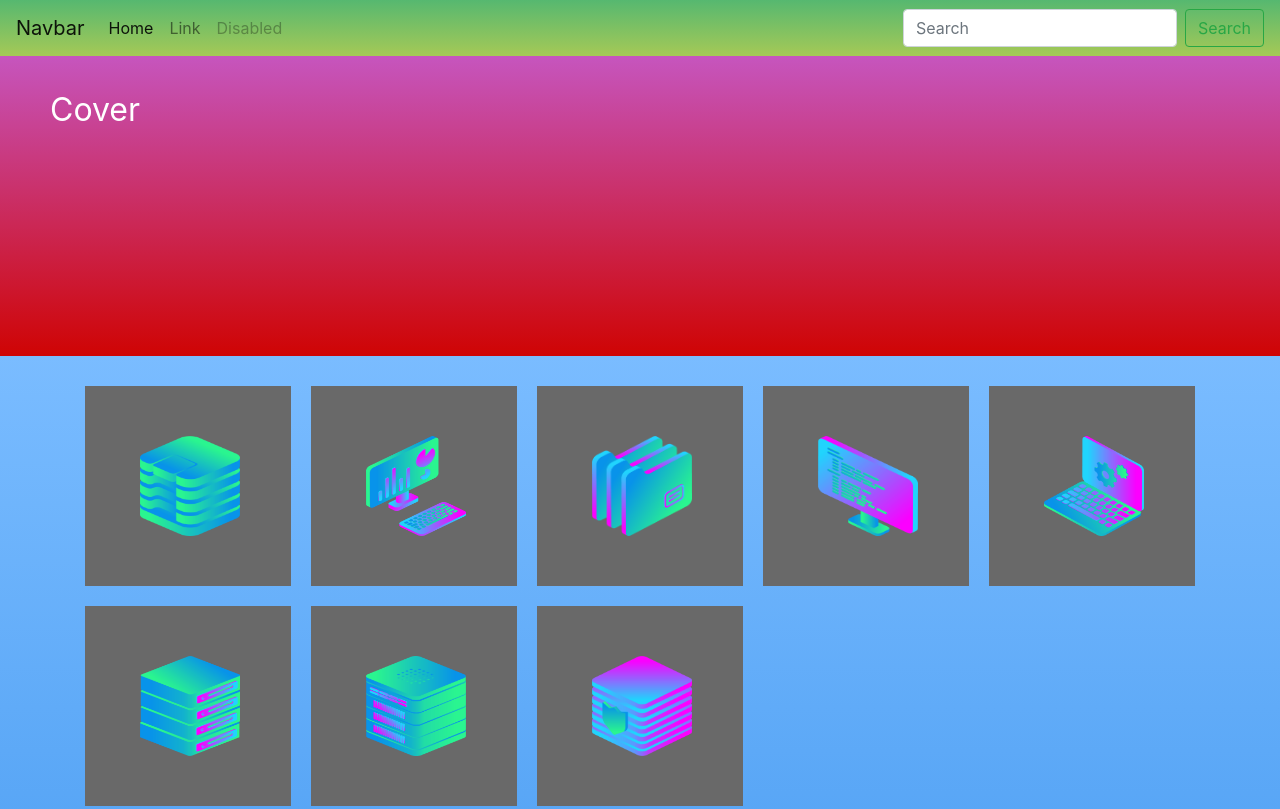
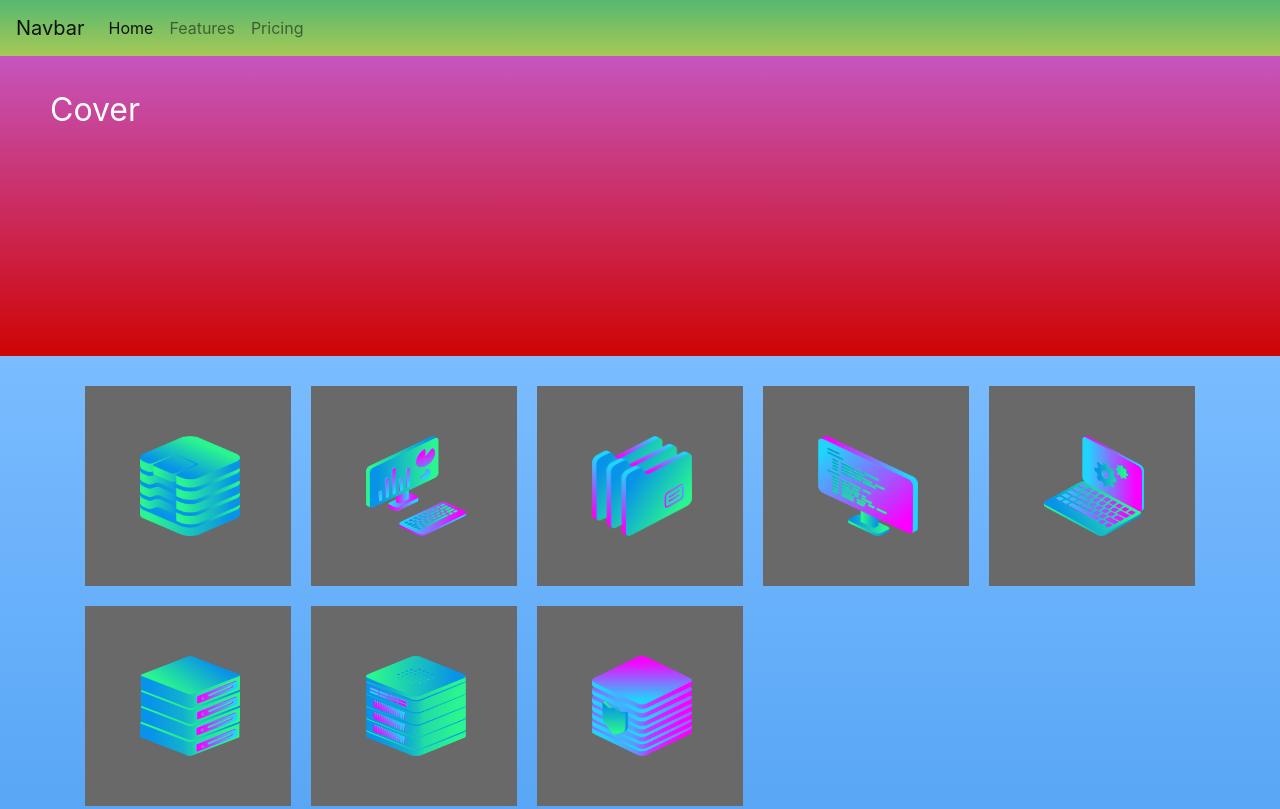
Before and after one commit to joewilson04/layout-master, a plain HTML site: page index.html in a window 1280 px wide. Shown: the top 809 px of the page. Drawn offline with nearby package versions, Linux system fonts and the light colour scheme.

Commit message:
reverted to origional navnar

```diff
--- a/index.html
+++ b/index.html
@@ -6,28 +6,31 @@
   <link rel="stylesheet" href="https://stackpath.bootstrapcdn.com/bootstrap/4.5.2/css/bootstrap.min.css" integrity="sha384-JcKb8q3iqJ61gNV9KGb8thSsNjpSL0n8PARn9HuZOnIxN0hoP+VmmDGMN5t9UJ0Z" crossorigin="anonymous">
 </head>
 <body>
-  <nav class="navbar navbar-expand-lg navbar-light bg-light">
+  <nav class="navbar navbar-expand-lg navbar-light">
     <a class="navbar-brand" href="#">Navbar</a>
-    <button class="navbar-toggler" type="button" data-toggle="collapse" data-target="#navbarTogglerDemo02" aria-controls="navbarTogglerDemo02" aria-expanded="false" aria-label="Toggle navigation">
+    <button class="navbar-toggler" type="button" data-toggle="collapse" data-target="#navbarNavDropdown" aria-controls="navbarNavDropdown" aria-expanded="false" aria-label="Toggle navigation">
       <span class="navbar-toggler-icon"></span>
     </button>
-
-    <div class="collapse navbar-collapse" id="navbarTogglerDemo02">
-      <ul class="navbar-nav mr-auto mt-2 mt-lg-0">
+    <div class="collapse navbar-collapse" id="navbarNavDropdown">
+      <ul class="navbar-nav">
         <li class="nav-item active">
           <a class="nav-link" href="#">Home <span class="sr-only">(current)</span></a>
         </li>
         <li class="nav-item">
-          <a class="nav-link" href="#">Link</a>
+          <a class="nav-link" href="#">Features</a>
         </li>
         <li class="nav-item">
-          <a class="nav-link disabled" href="#" tabindex="-1" aria-disabled="true">Disabled</a>
+          <a class="nav-link" href="#">Pricing</a>
+        </li>
+        <li class="nav-item dropdown">
+
+          <div class="dropdown-menu" aria-labelledby="navbarDropdownMenuLink">
+            <a class="dropdown-item" href="#">Action</a>
+            <a class="dropdown-item" href="#">Another action</a>
+            <a class="dropdown-item" href="#">Something else here</a>
+          </div>
         </li>
       </ul>
-      <form class="form-inline my-2 my-lg-0">
-        <input class="form-control mr-sm-2" type="search" placeholder="Search">
-        <button class="btn btn-outline-success my-2 my-sm-0" type="submit">Search</button>
-      </form>
     </div>
   </nav>
 
```
